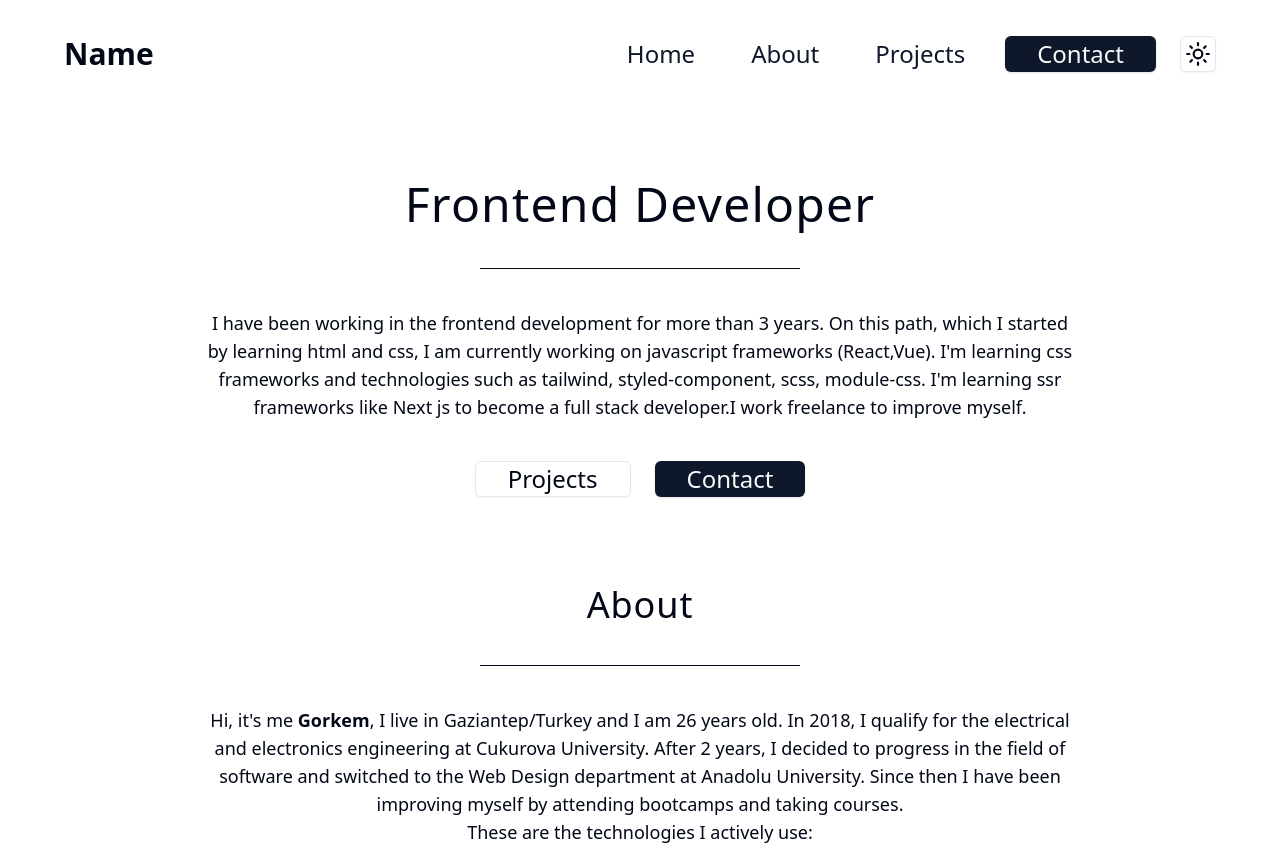
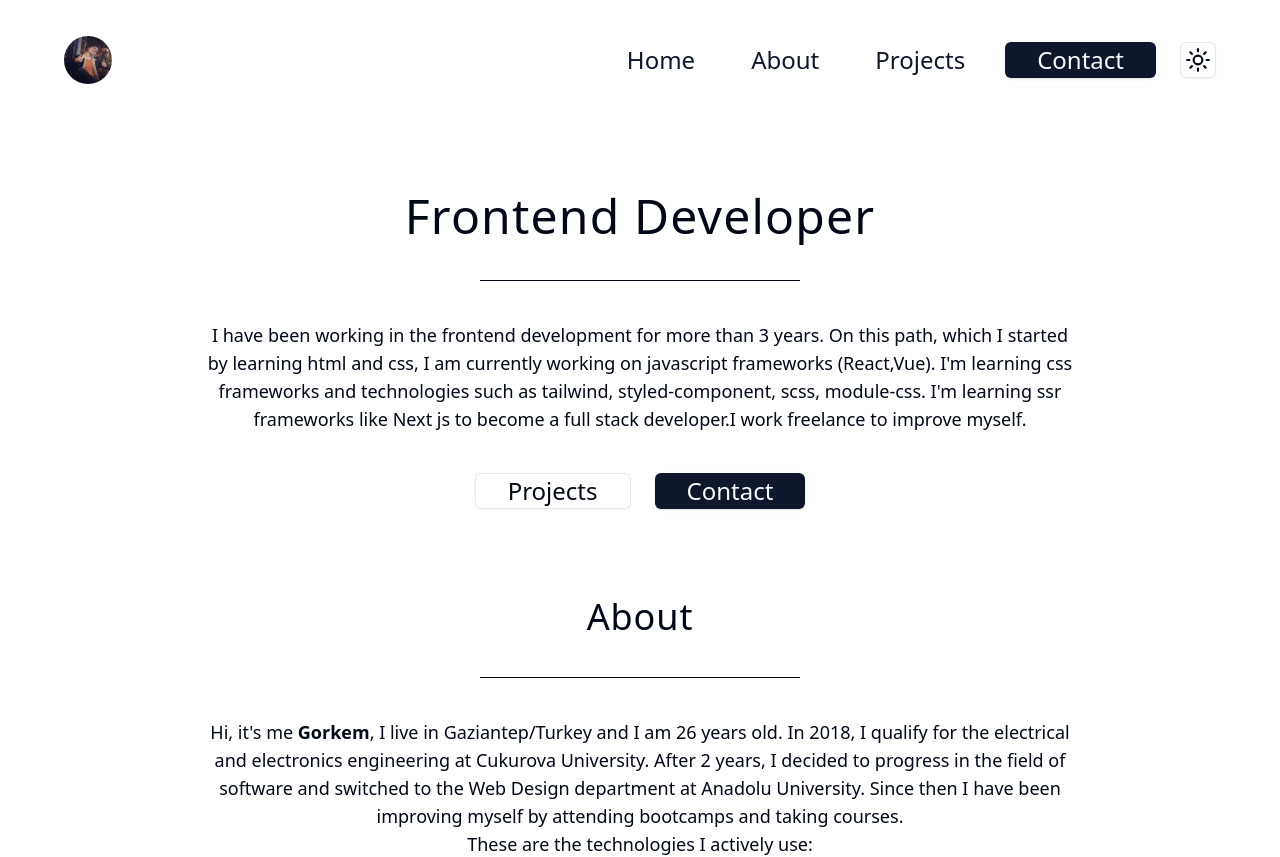
Before and after one commit to GorkemEldeniz/portfolio-website, a React (Vite) app: page / in a window 1280 px wide. Shown: the top 857 px of the page. Built offline with nearby package versions, Linux system fonts and the light colour scheme.

Commit message:
image added

```diff
--- a/src/components/navbar.tsx
+++ b/src/components/navbar.tsx
@@ -5,7 +5,17 @@ const Navbar = () => {
 	return (
 		<nav className='flex items-center px-[2rem] md:px-[4rem] py-9'>
 			<div className='flex justify-start flex-1'>
-				<h1 className='text-2xl font-bold md:text-3xl'>Name</h1>
+				<a
+					className='focus-visible:outline-none focus-visible:ring-1 focus-visible:ring-ring'
+					href='https://www.linkedin.com/in/g%C3%B6rkem-eldeniz-017886218/'
+					target='blank'
+				>
+					<img
+						className='object-cover w-12 h-12 rounded-full'
+						src='../../profile.jpeg'
+						alt='Profile'
+					/>
+				</a>
 			</div>
 
 			<Menu />
```
